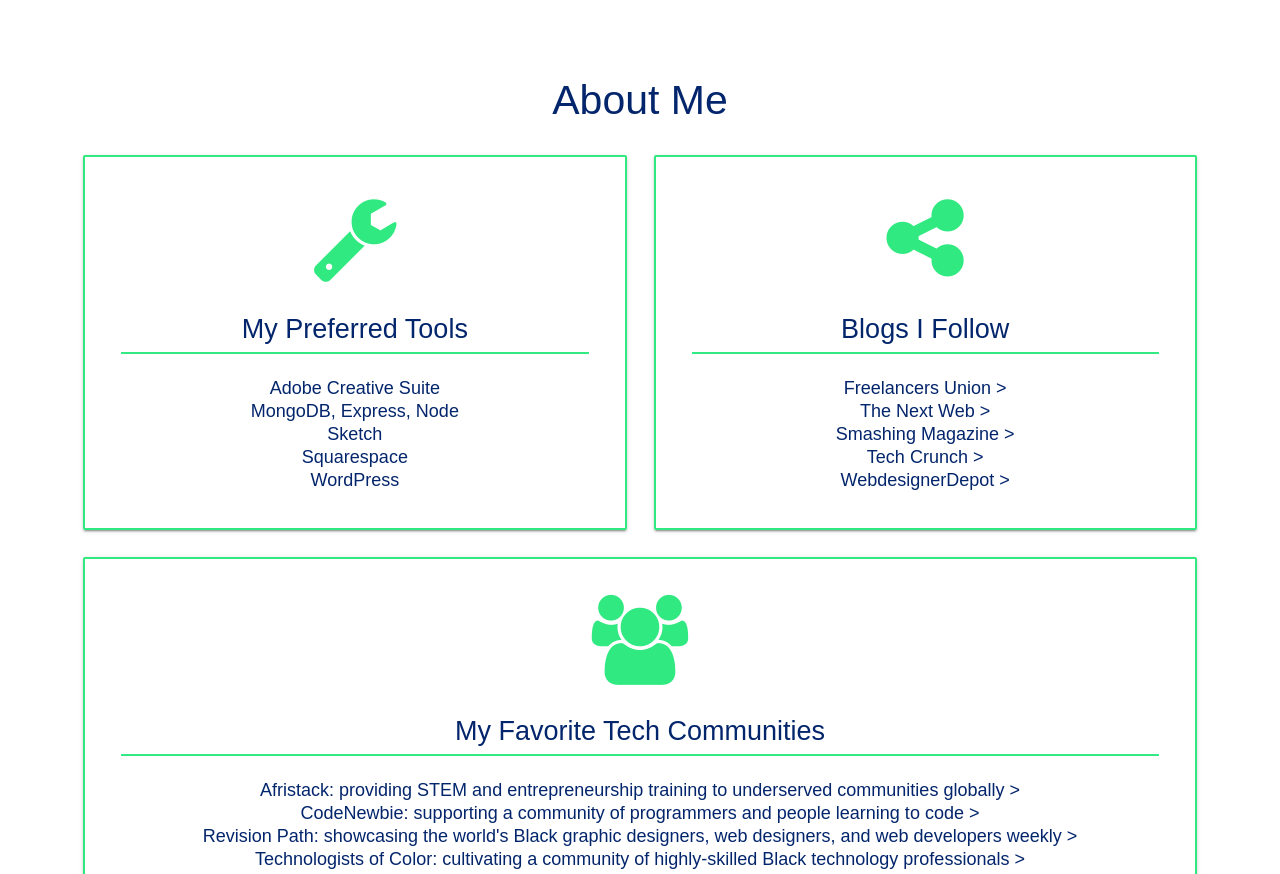
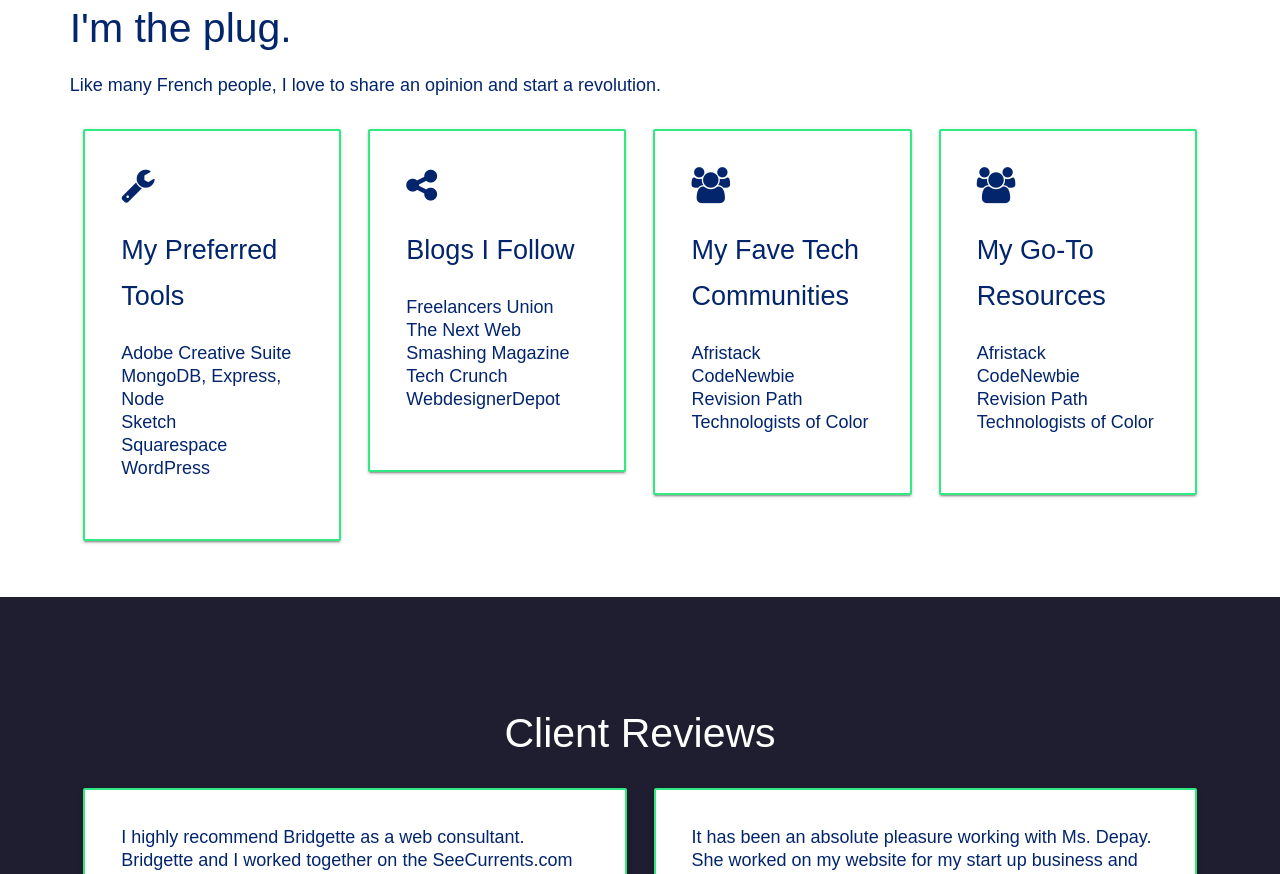
Before and after one commit to bdep90/bdep90.github.io, a plain HTML site: page index.html in a window 1280 px wide. Shown: the part 1700-2574 px from the top of the page. Drawn offline with nearby package versions, Linux system fonts and the light colour scheme; a web font is replaced by a local one.

Commit message:
adding resources section

```diff
--- a/index.html
+++ b/index.html
@@ -97,40 +97,63 @@
 		</div>
 	</section>
 
-	<!-- about -->
-	<section class="about section" id="about">
+	<!-- resources -->
+	<section class="resources section" id="resources">
 		<div class="container">
-			<h2 class="center-align">About Me</h2>
 			<div class="row">
-				<div class="col s12 m6 center-align">
+				<h2>I'm the plug.</h2>
+				<p>
+					Like many French people, I love to share an opinion and start a revolution.
+				</p>
+				<div class="col s12 m3">
 					<div class="card-panel">
-						<i class="fa fa-wrench fa-5x"></i>
+						<i class="fa fa-wrench fa-2x"></i>
 						<h3>My Preferred Tools</h3>
-						<div>Adobe Creative Suite</div>
-						<div>MongoDB, Express, Node</div>
-						<div>Sketch</div>
-						<div>Squarespace</div>
-						<div>WordPress</div>
+						<ul>
+							<li>Adobe Creative Suite</li>
+							<li>MongoDB, Express, Node</li>
+							<li>Sketch</li>
+							<li>Squarespace</li>
+							<li>WordPress</li>
+							<li></li>
+						</ul>
 					</div>
 				</div>
-				<div class="col s12 m6 center-align">
+				<div class="col s12 m3">
 					<div class="card-panel">
-						<i class="fa fa-share-alt fa-5x"></i>
+						<i class="fa fa-share-alt fa-2x"></i>
 						<h3>Blogs I Follow</h3>
-						<a href="//blog.freelancersunion.org/" target="_blank">Freelancers Union ></a>
-						<a href="//thenextweb.com/" target="_blank">The Next Web ></a>
-						<a href="//www.smashingmagazine.com" target="_blank">Smashing Magazine ></a>
-						<a href="//techcrunch.com/" target="_blank">Tech Crunch ></a>
-						<a href="//www.webdesignerdepot.com/" target="_blank">WebdesignerDepot ></a>
+						<ul>
+							<li><a href="//blog.freelancersunion.org/" target="_blank">Freelancers Union</a></li>
+							<li><a href="//thenextweb.com/" target="_blank">The Next Web</a></li>
+							<li><a href="//www.smashingmagazine.com" target="_blank">Smashing Magazine</a></li>
+							<li><a href="//techcrunch.com/" target="_blank">Tech Crunch</a></li>
+							<li><a href="//www.webdesignerdepot.com/" target="_blank">WebdesignerDepot</a></li>
+						</ul>
 					</div>
 				</div>
-				<div class="col s12 m12 l12 center-align">
+				<div class="col s12 m3">
 					<div class="card-panel">
-						<i class="fa fa-users fa-5x"></i>
-						<h3>My Favorite Tech Communities</h3>
-						<a href="//www.afristack.co/" target="_blank">Afristack: providing STEM and entrepreneurship training to underserved communities globally ></a>
-						<a href="//www.codenewbie.org/" target="_blank">CodeNewbie: supporting a community of programmers and people learning to code ></a>
-						<a href="//revisionpath.com/" target="_blank">Revision Path: showcasing the world's Black graphic designers, web designers, and web developers weekly ></a><a href="//techsofcolor.org/" target="_blank">Technologists of Color: cultivating a community of highly-skilled Black technology professionals ></a>
+						<i class="fa fa-users fa-2x"></i>
+						<h3>My Fave Tech Communities</h3>
+						<ul>
+							<li><a href="//www.afristack.co/" target="_blank">Afristack</a></li>
+							<li><a href="//www.codenewbie.org/" target="_blank">CodeNewbie</a></li>
+							<li><a href="//revisionpath.com/" target="_blank">Revision Path</a></li>
+							<li><a href="//techsofcolor.org/" target="_blank">Technologists of Color</a></li>
+						</ul>
+					</div>
+				</div>
+				<div class="col s12 m3">
+					<div class="card-panel">
+						<i class="fa fa-users fa-2x"></i>
+						<h3>My Go-To Resources</h3>
+						<ul>
+							<li><a href="//www.afristack.co/" target="_blank">Afristack</a></li>
+							<li><a href="//www.codenewbie.org/" target="_blank">CodeNewbie</a></li>
+							<li><a href="//revisionpath.com/" target="_blank">Revision Path</a></li>
+							<li><a href="//techsofcolor.org/" target="_blank">Technologists of Color</a></li>
+						</ul>
 					</div>
 				</div>
 			</div>
```
